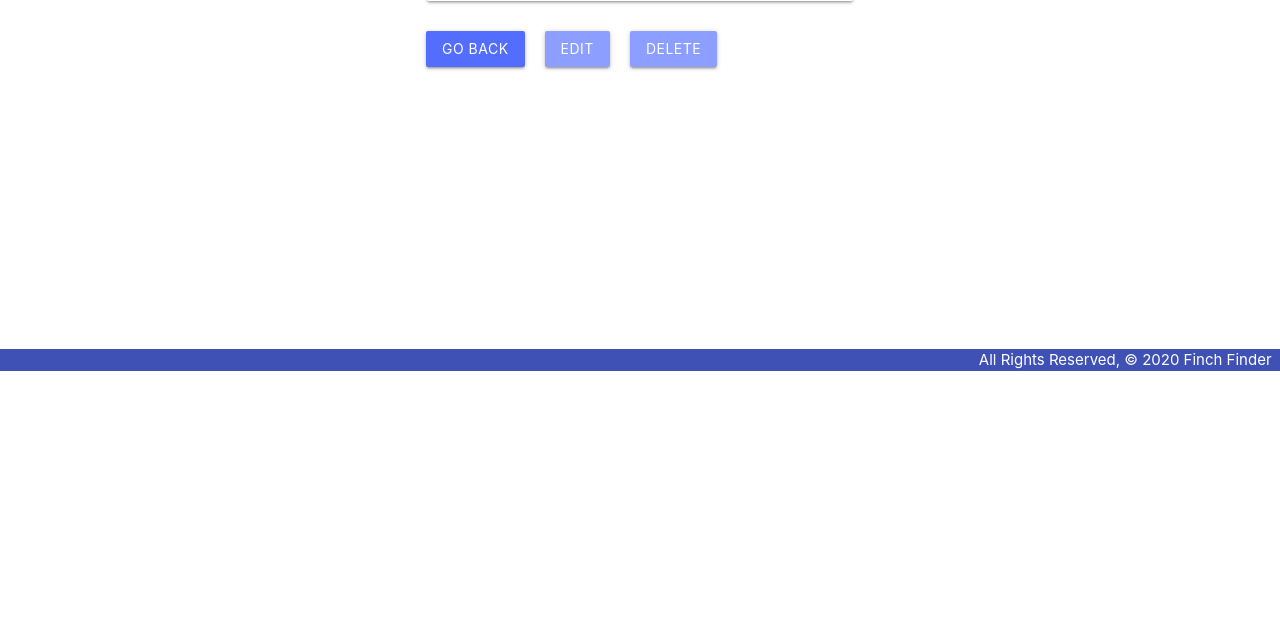
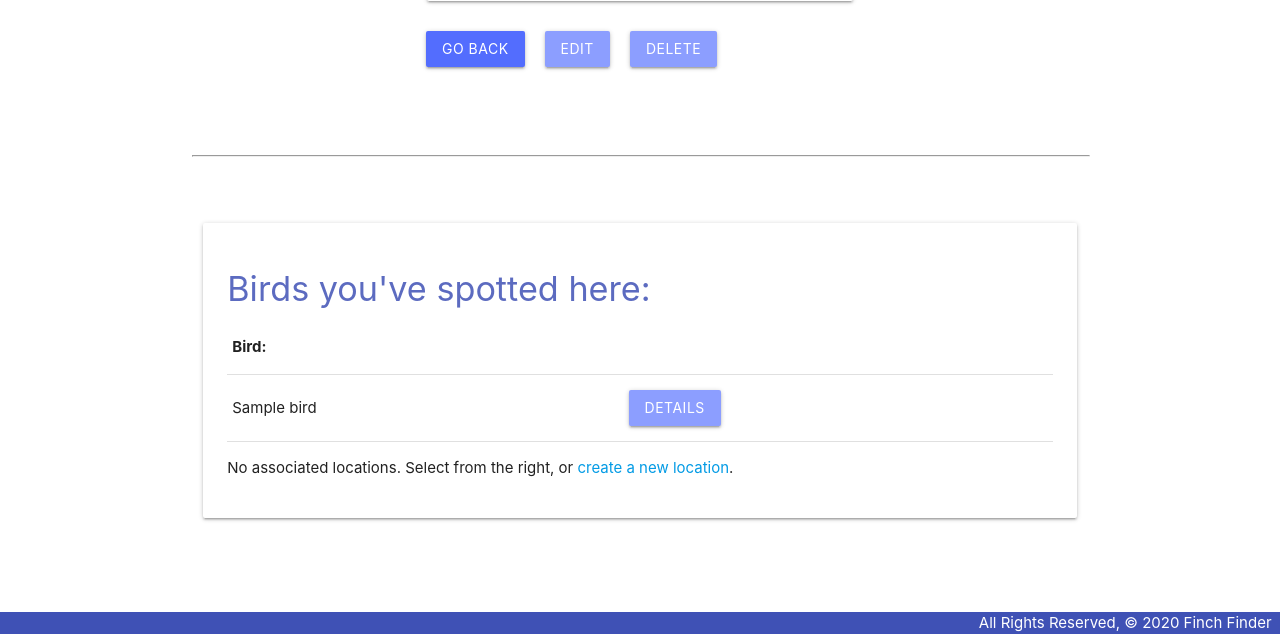
Before and after one commit to TCashion/finch-finder, a Django app: page /locations/1/ in a window 1280 px wide. Shown: the part 429-1063 px from the top of the page. Before the commit the page ends 800 px from the top, so only its background shows below. Run offline with Django 3.2, Linux system fonts and the light colour scheme; tables that the repository leaves empty hold one stand-in row (values such as "Sample post"); some libraries are stand-ins or nearby versions.

Commit message:
get bird-location assocation on location index

```diff
--- a/main_app/templates/locations/detail.html
+++ b/main_app/templates/locations/detail.html
@@ -20,4 +20,68 @@
     </div>
 </div>
 
+<hr class="indigo" style="width:100%">
+
+<div class="row detail-card-container" style="display:flex">
+    <div class="col s12" style="margin: 3vw auto">
+        <hr class="indigo mobile-hr" style="width:100%; margin: 30px 0;">
+        <div class="row">
+            <div class="col" style="width:100%;">
+              <div class="card-panel">
+                <h4 class="indigo-text text-lighten-1">Birds you've spotted here:</h4>
+                <table>
+                    <thead>
+                        <tr>
+                            <th>Bird:</th>
+                            <th></th>
+                        </tr>
+                    </thead>
+                    <tbody>
+                        {% for bird in birds %}
+                            {% if location in bird.locations.all %}
+                                    <tr>
+                                        <td>{{ bird.name }}</td>
+                                        <td>
+                                            <form action="" method="POST">
+                                                {% csrf_token %}
+                                                <button class="btn indigo accent-1">Details</button>
+                                        </td>
+                                    </tr>
+                                    {% endif %}
+                                {% endfor %}
+                            </tbody>
+                        </table>
+
+
+                {% if bird.locations.count %}
+                    <table>
+                        <thead>
+                            <tr>
+                                <th>Location:</th>
+                                <th></th>
+                            </tr>
+                        </thead>
+                        <tbody>
+                            {% for location in bird.locations.all %}
+                                <tr>
+                                    <td>{{ location.name }}</td>
+                                    <td>
+                                        <form action="{% url 'disassoc_location' bird.id location.id %}" method="POST">
+                                            {% csrf_token %}
+                                            <button class="btn indigo accent-1">Remove</button>
+                                        </form>
+                                    </td>
+                                </tr>
+                            {% endfor %}
+                        </tbody>
+                    </table>
+                {% else %}
+                    <p>No associated locations. Select from the right, or <a href="{% url 'locations_create' %}">create a new location</a>.</p>
+                {% endif %}
+              </div>
+            </div>
+        </div>
+    </div>
+</div>
+
 {% endblock %}
--- a/main_app/views.py
+++ b/main_app/views.py
@@ -40,8 +40,12 @@ def locations_index(request):
 
 
 def locations_detail(request, location_id):
+    birds = Bird.objects.all()
     location = Location.objects.get(id=location_id)
-    return render(request, 'locations/detail.html', {'location': location})
+    return render(request, 'locations/detail.html', {
+        'location': location,
+        'birds': birds
+    })
 
 
 def assoc_location(request, bird_id, location_id):
```
